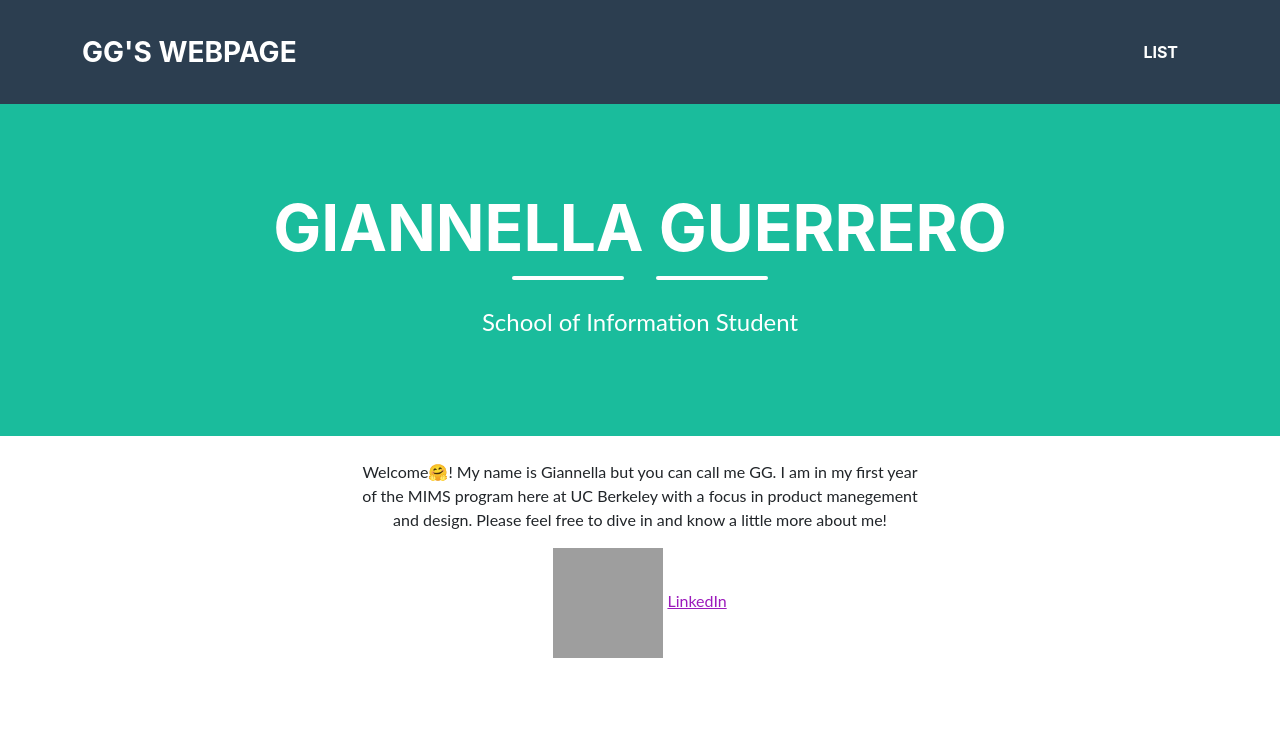
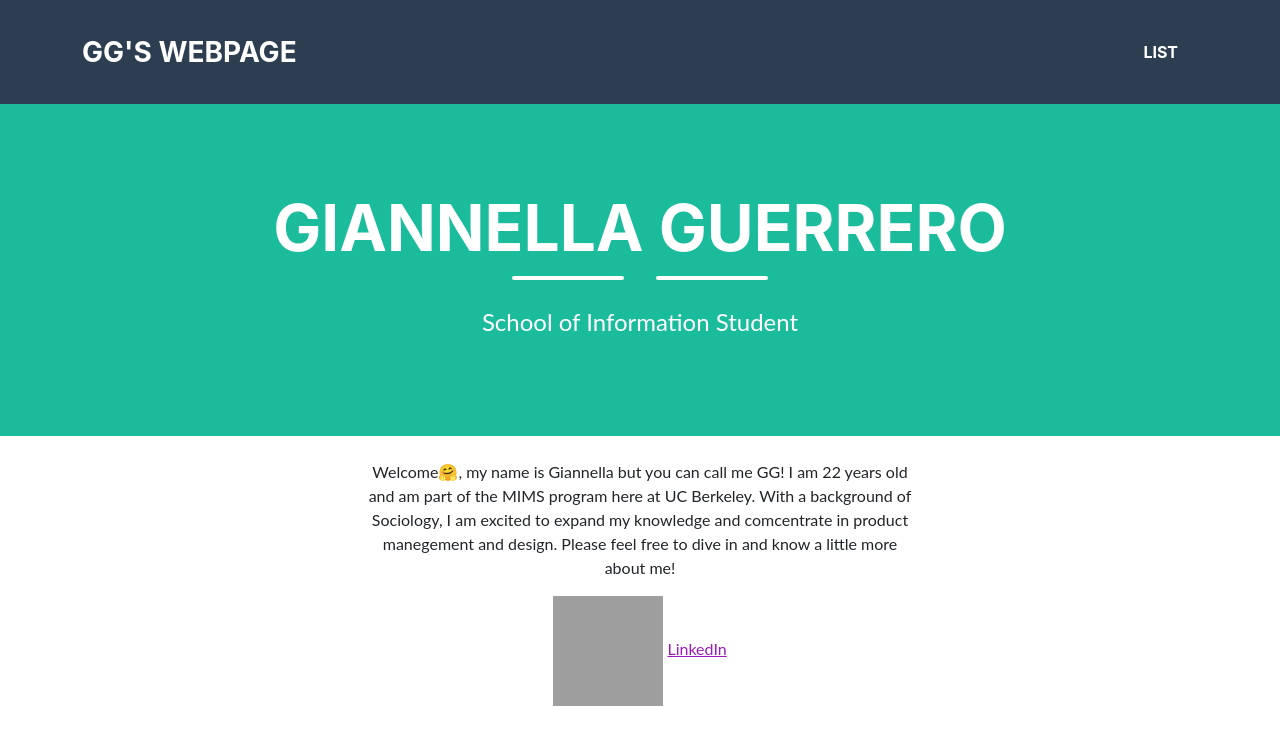
Before and after one commit to giannellaguerrero-berk/-giannellaguerrero-berk-.github.io, a plain HTML site: page index.html in a window 1280 px wide. Drawn offline with Linux system fonts and the light colour scheme; grey boxes are pictures that could not be loaded.

```diff
--- a/index.html
+++ b/index.html
@@ -38,8 +38,9 @@
 
                 <div class="col-lg-6 mb-5 mt-4">
                 <!-- put your bio paragraph here; remember to use the correct html tags -->
-                    <p> Welcome🤗! My name is Giannella but you can call me GG.
-                        I am in my first year of the MIMS program here at UC Berkeley with a focus in product manegement
+                    <p> Welcome🤗, my name is Giannella but you can call me GG!
+                        I am 22 years old and am part of the MIMS program here at UC Berkeley. With a background of Sociology,
+                        I am excited to expand my knowledge and comcentrate in product manegement
                         and design. Please feel free to dive in and know a little more about me!
                     </p>
                     <img src="https://www.vhv.rs/dpng/d/0-1826_linkedin-icon-hd-png-download.png" alt="LinkedIn Logo" width="110" height="110" img>
```
